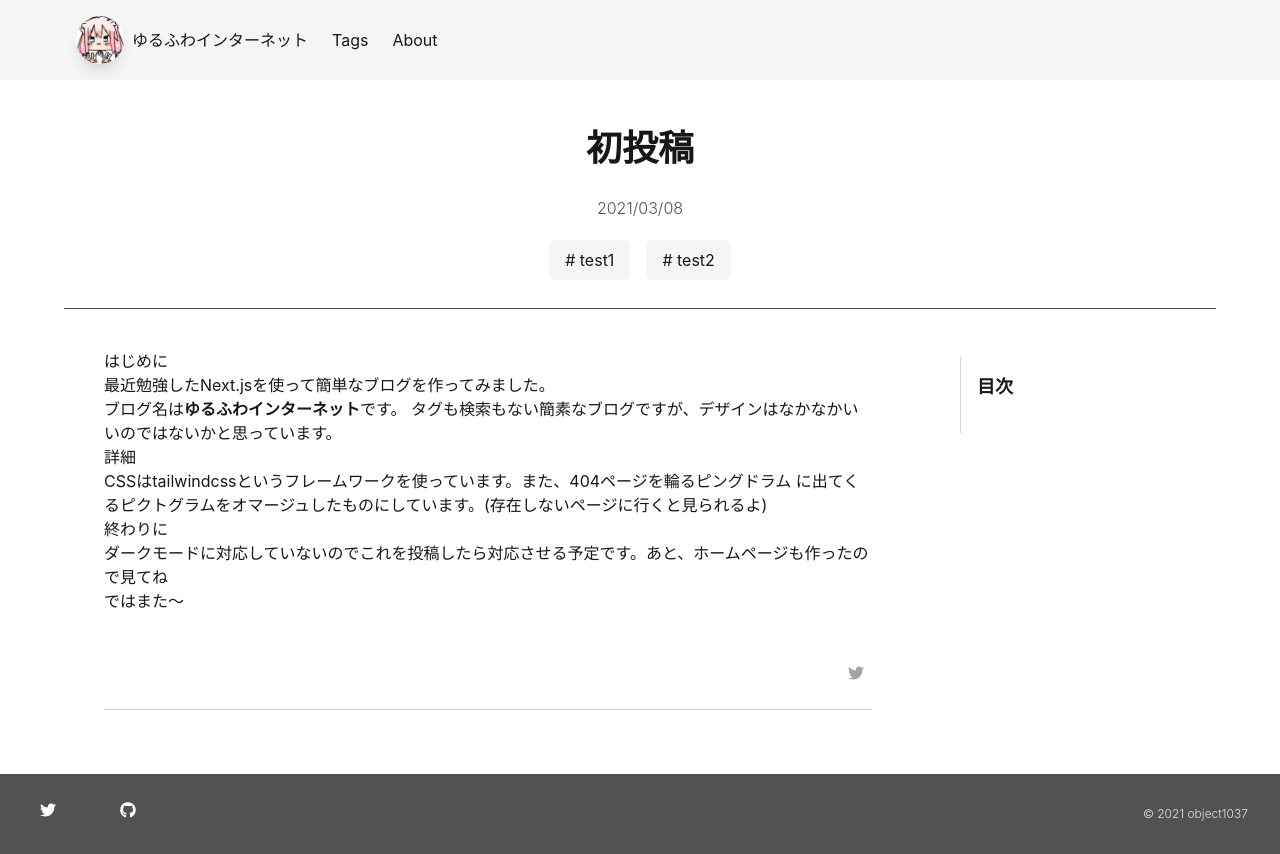
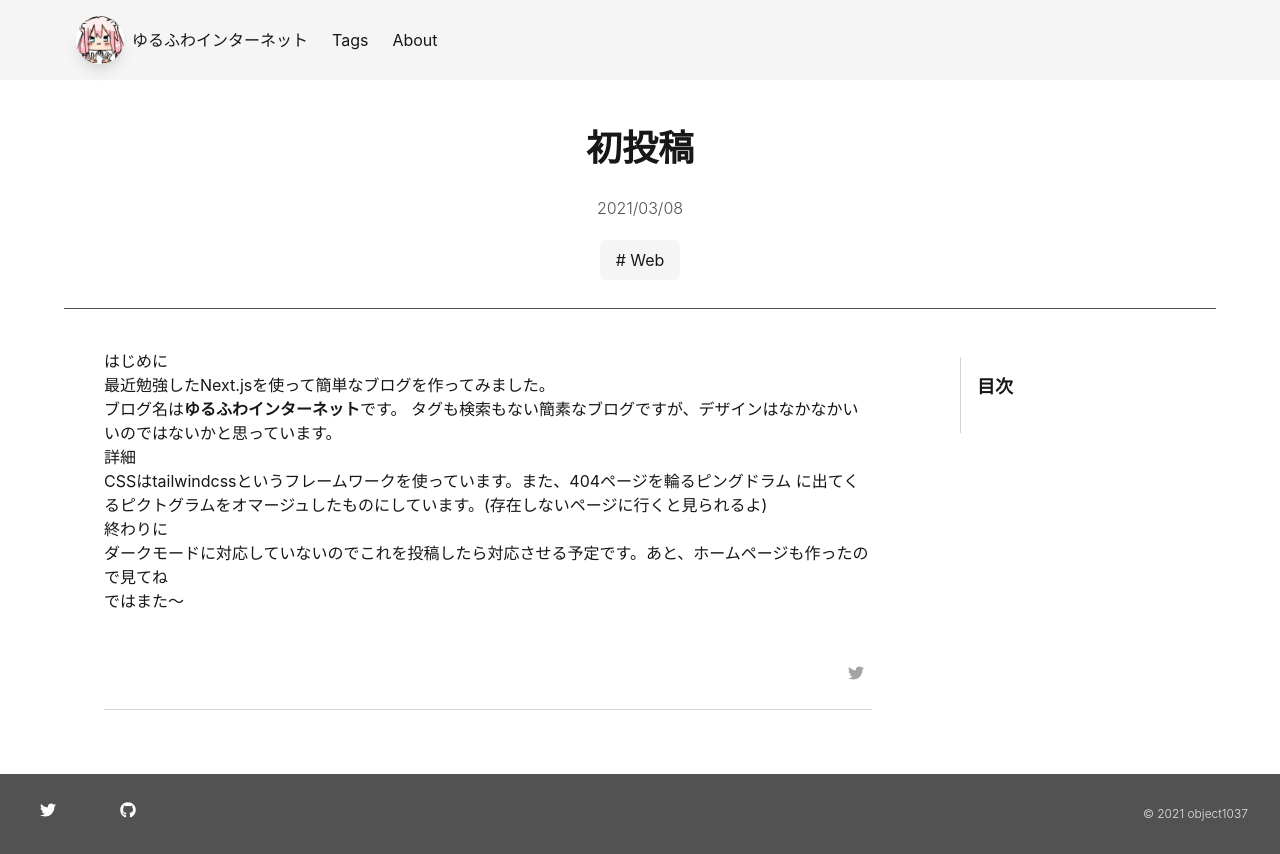
Before and after one commit to object1037/blog, a Next.js app: page /posts/20210308 in a window 1280 px wide. Built offline with nearby package versions, Linux system fonts and the light colour scheme.

Commit message:
タグを差し替え

```diff
--- a/pages/posts/20210308.mdx
+++ b/pages/posts/20210308.mdx
@@ -2,7 +2,7 @@ export const meta = {
   title: "初投稿",
   description: "ブログを作ってみました",
   date: "20210308",
-  tags: ["test1", "test2"],
+  tags: ["Web"],
 }
 import ArticleLayout from "../../components/articleLayout"
 
--- a/pages/posts/20210410.mdx
+++ b/pages/posts/20210410.mdx
@@ -2,7 +2,7 @@ export const meta = {
   title: "19歳になった",
   description: "人生の一つの節目",
   date: "20210410",
-  tags: ["test2"],
+  tags: ["人生"],
 }
 
 import ArticleLayout from "../../components/articleLayout"
--- a/pages/posts/20210619.mdx
+++ b/pages/posts/20210619.mdx
@@ -2,7 +2,7 @@ export const meta = {
   title: "自作キーボードはじめました",
   description: "自作キーボードキット Nomu30を組み立てた話",
   date: "20210619",
-  tags: ["test3", "test2"],
+  tags: ["自作キーボード"],
 }
 import ArticleLayout from "../../components/articleLayout"
 import Im from "../../components/im"
```
